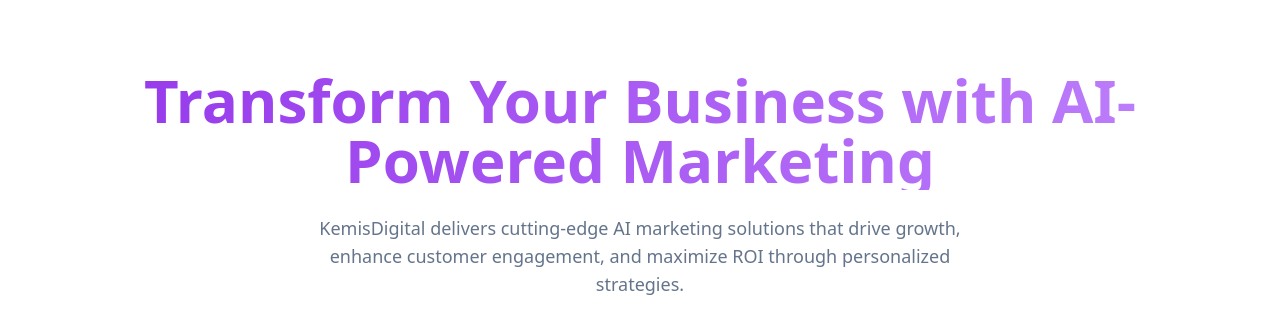
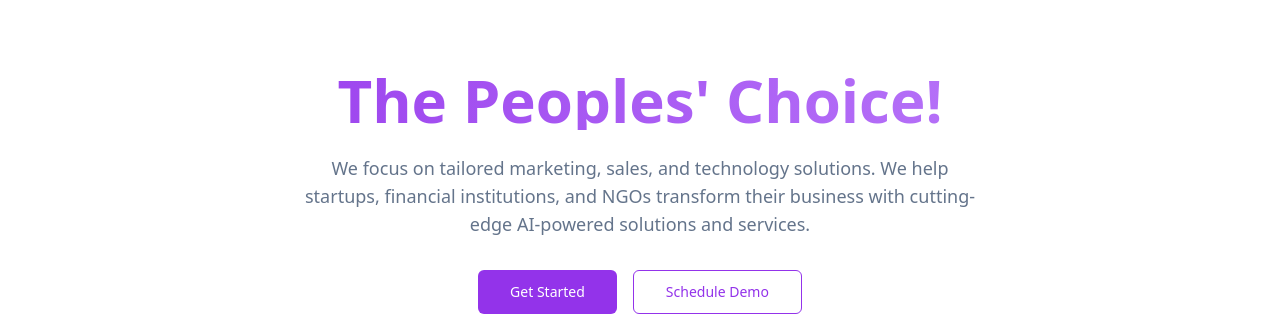
Before and after one commit to salutethegenius/kemisdigital-2027, a React (Vite) app in the folder client/: page / in a window 1280 px wide. Shown: the part 123-451 px from the top of the page. Built offline with nearby package versions, Linux system fonts and the light colour scheme; no server answers.

Commit message:
Agent step completed: Streamline homepage by removing Cloud CRM, Data Security, and Analytics sections while maintaining visual balance
Screenshot: https://storage.googleapis.com/screenshot-production-us-central1/24176b1e-abdf-4317-8c6a-b8034bf640b8/9f2c5796-1a3f-4b4b-affe-b16855cc7e67.jpg

```diff
--- a/client/src/pages/Home.tsx
+++ b/client/src/pages/Home.tsx
@@ -99,8 +99,8 @@ export default function Home() {
   return (
     <div>
       <Hero
-        title="Transform Your Business with AI-Powered Marketing"
-        description="KemisDigital delivers cutting-edge AI marketing solutions that drive growth, enhance customer engagement, and maximize ROI through personalized strategies."
+        title="The Peoples' Choice! "
+        description="We focus on tailored marketing, sales, and technology solutions. We help startups, financial institutions, and NGOs transform their business with cutting-edge AI-powered solutions and services."
       />
 
       <section className="text-center mb-16">
```
